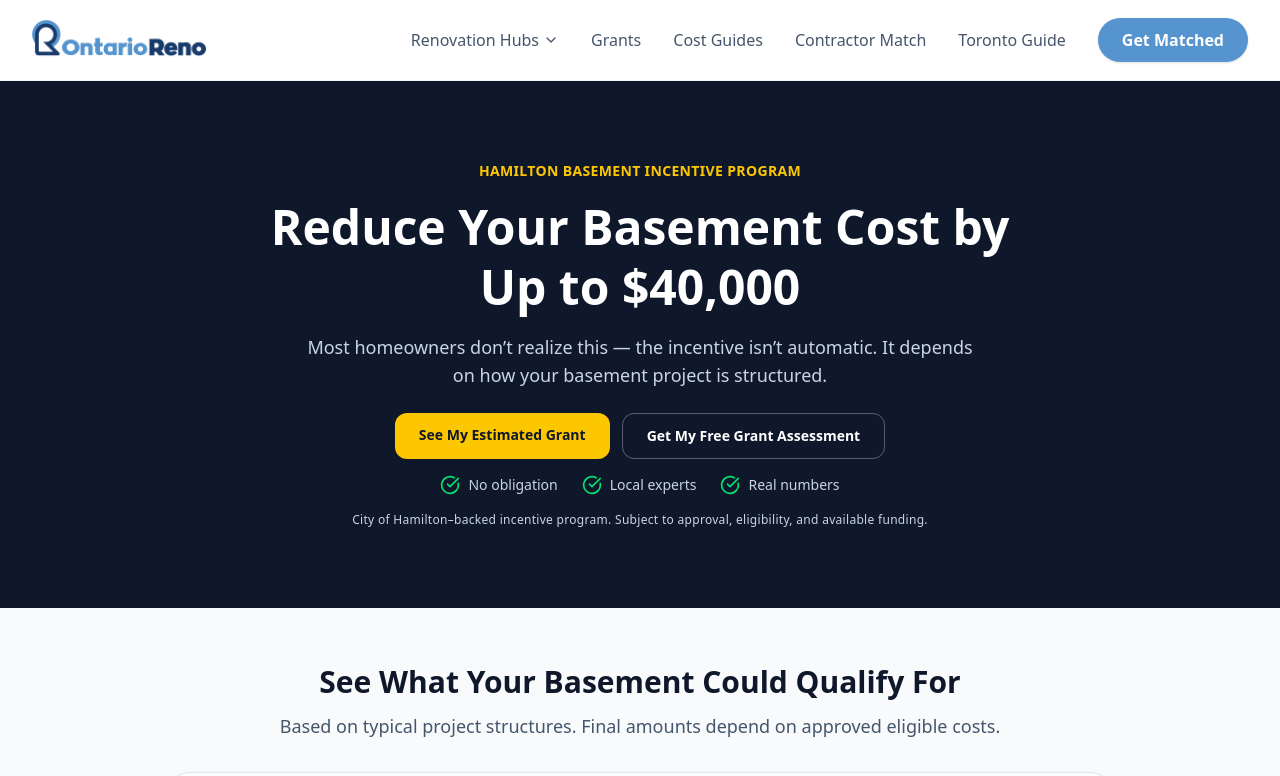
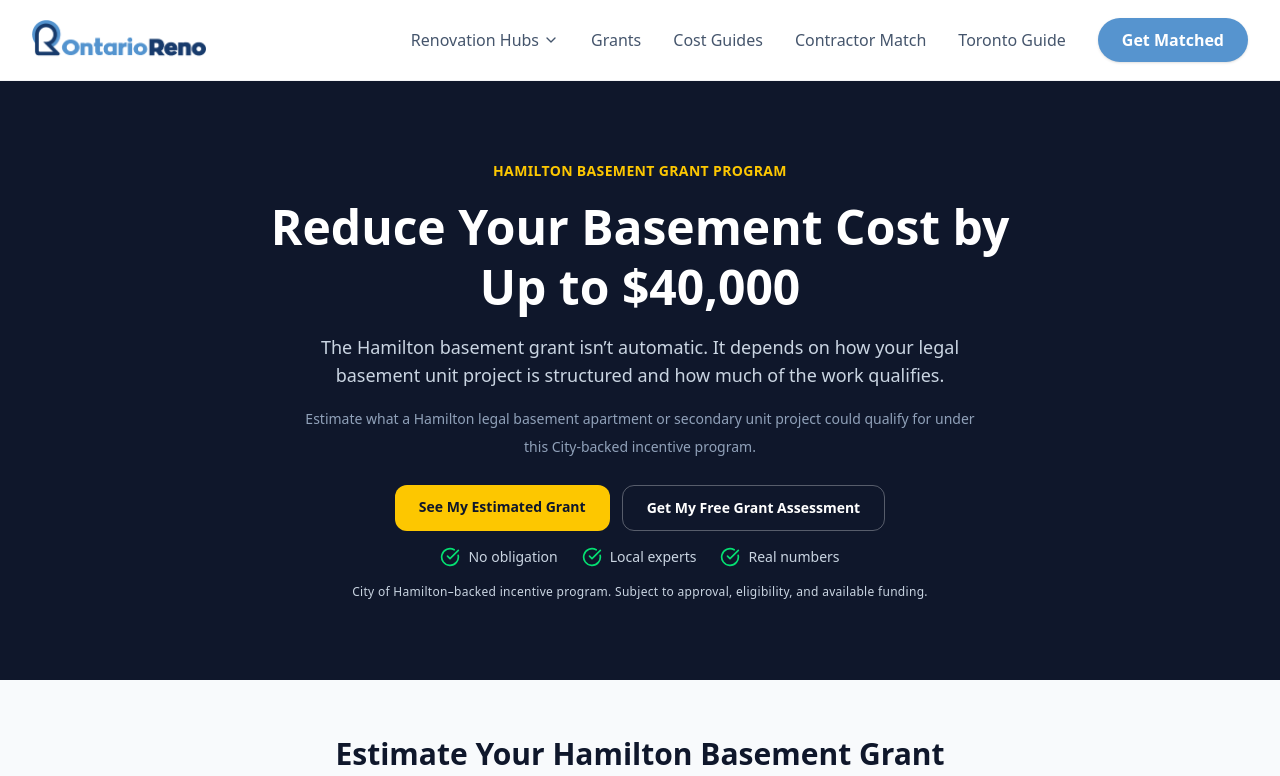
Before and after one commit to mapsforfield/ontarioreno, a React (Vite) app: page /hamilton-basement-grant in a window 1280 px wide. Shown: the top 776 px of the page. Built offline with nearby package versions, Linux system fonts and the light colour scheme.

Commit message:
Update HamiltonBasementGrantAd.tsx

```diff
--- a/src/pages/HamiltonBasementGrantAd.tsx
+++ b/src/pages/HamiltonBasementGrantAd.tsx
@@ -8,7 +8,7 @@ export default function HamiltonBasementGrantAd() {
       <section className="bg-slate-900 text-white">
         <div className="mx-auto max-w-5xl px-6 py-16 text-center md:px-8 md:py-20">
           <p className="text-sm font-semibold uppercase tracking-wide text-yellow-400">
-            Hamilton Basement Incentive Program
+            Hamilton Basement Grant Program
           </p>
 
           <h1 className="mt-4 text-3xl font-extrabold leading-tight md:text-5xl">
@@ -18,8 +18,14 @@ export default function HamiltonBasementGrantAd() {
           </h1>
 
           <p className="mx-auto mt-4 max-w-2xl text-lg text-slate-300">
-            Most homeowners don’t realize this — the incentive isn’t automatic.
-            It depends on how your basement project is structured.
+            The Hamilton basement grant isn’t automatic. It depends on how your
+            legal basement unit project is structured and how much of the work
+            qualifies.
+          </p>
+
+          <p className="mx-auto mt-4 max-w-2xl text-sm leading-7 text-slate-400">
+            Estimate what a Hamilton legal basement apartment or secondary unit
+            project could qualify for under this City-backed incentive program.
           </p>
 
           <div className="mt-6 flex flex-col justify-center gap-3 sm:flex-row">
@@ -69,7 +75,7 @@ export default function HamiltonBasementGrantAd() {
         <div className="mx-auto max-w-5xl px-6 py-14 md:px-8">
           <div className="mb-8 text-center">
             <h2 className="text-2xl font-extrabold md:text-3xl">
-              See What Your Basement Could Qualify For
+              Estimate Your Hamilton Basement Grant
             </h2>
             <p className="mt-3 text-lg text-slate-600">
               Based on typical project structures. Final amounts depend on
@@ -219,7 +225,10 @@ export default function HamiltonBasementGrantAd() {
             <a href="/terms" className="hover:text-slate-900">
               Terms
             </a>
-            <a href="mailto:info@ontarioreno.ca" className="hover:text-slate-900">
+            <a
+              href="mailto:info@ontarioreno.ca"
+              className="hover:text-slate-900"
+            >
               info@ontarioreno.ca
             </a>
           </div>
```
